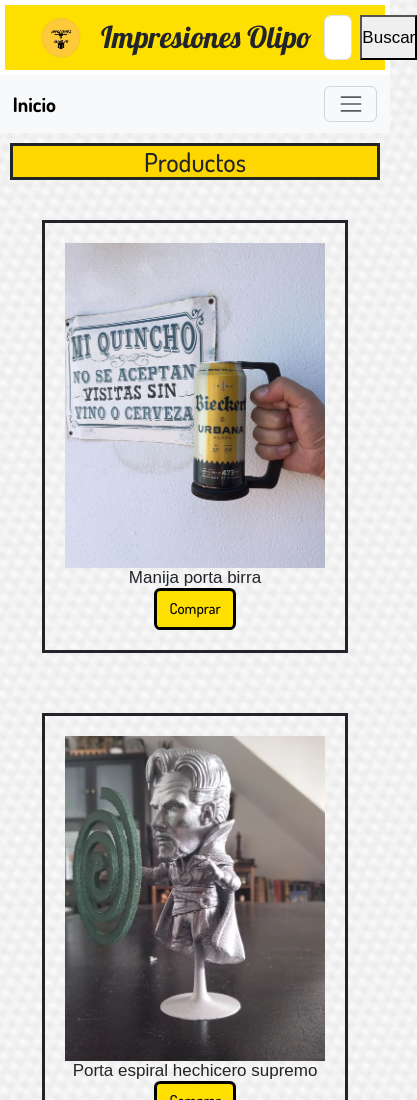
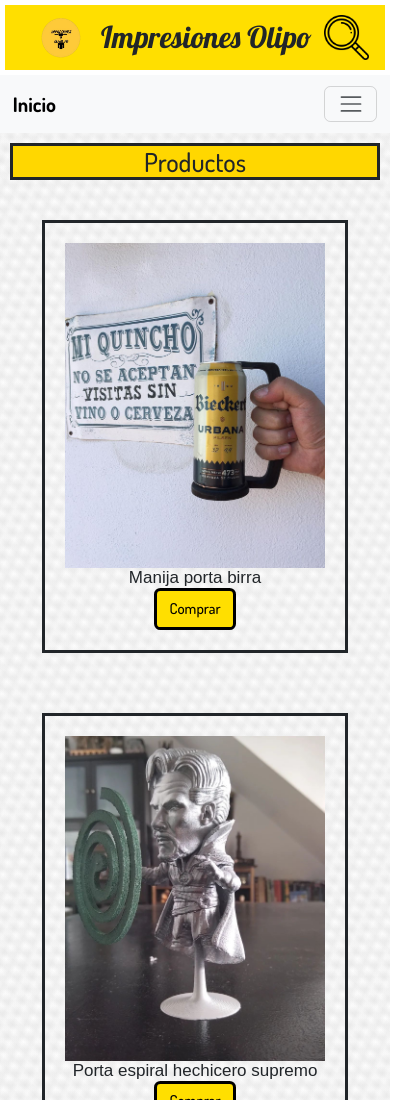
Before and after one commit to Gezsolc/Impresiones-olipo, a website: page pages/productos.html in a window 390 px wide. Shown: the top 1100 px of the page, 417 px wide, since content can reach past the window. Drawn offline with nearby package versions, Linux system fonts and the light colour scheme.

Commit message:
cambio lupa en todas las secciones, termino media queriesmedia queries en todas las secciones

```diff
--- a/SCSS/_media-queries.scss
+++ b/SCSS/_media-queries.scss
@@ -4,6 +4,7 @@
   }
   /*Media queries- mobile*/
   @media (max-width: 480px) {
+/*header-busqueda*/
     .lupa {
          display: inline;
         .lupa-busqueda {
--- a/pages/productos.html
+++ b/pages/productos.html
@@ -27,13 +27,18 @@
             <img class="head__logo__img" src="../Image/impresiones-logo.png" alt="Logo impresiones Olipo" width="30" height="24" class="d-inline-block align-text-top">
             Impresiones Olipo
           </a>
-          <form class="head__busqueda d-flex" role="search">
+          <form class="head__busqueda " role="search">
             <input class="head__busqueda__formulario form-control me-2" type="search" placeholder="Buscar" aria-label="Search">
             <button class="head__busqueda__btn btn-outline-success" type="submit">
               <span class="search-text">Buscar</span>
-              <i class="fas fa-search search-icon" style="display: none;"></i>
             </button>
           </form>
+          <div class="lupa">
+            <a href="..."> <!-- link búsqueda productos -->
+              <img class="lupa-busqueda" src="../Image/lupa.png" alt="lupa-busqueda">
+          </a>
+        </div>
+
         </div>
       </nav>
     </nav>
```
Also changed, not shown: pages/contacto.html (+6 -2 lines), pages/formas de envío.html (+6 -2 lines), pages/pedidos.html (+6 -2 lines), css/main.css, 1 other file.
